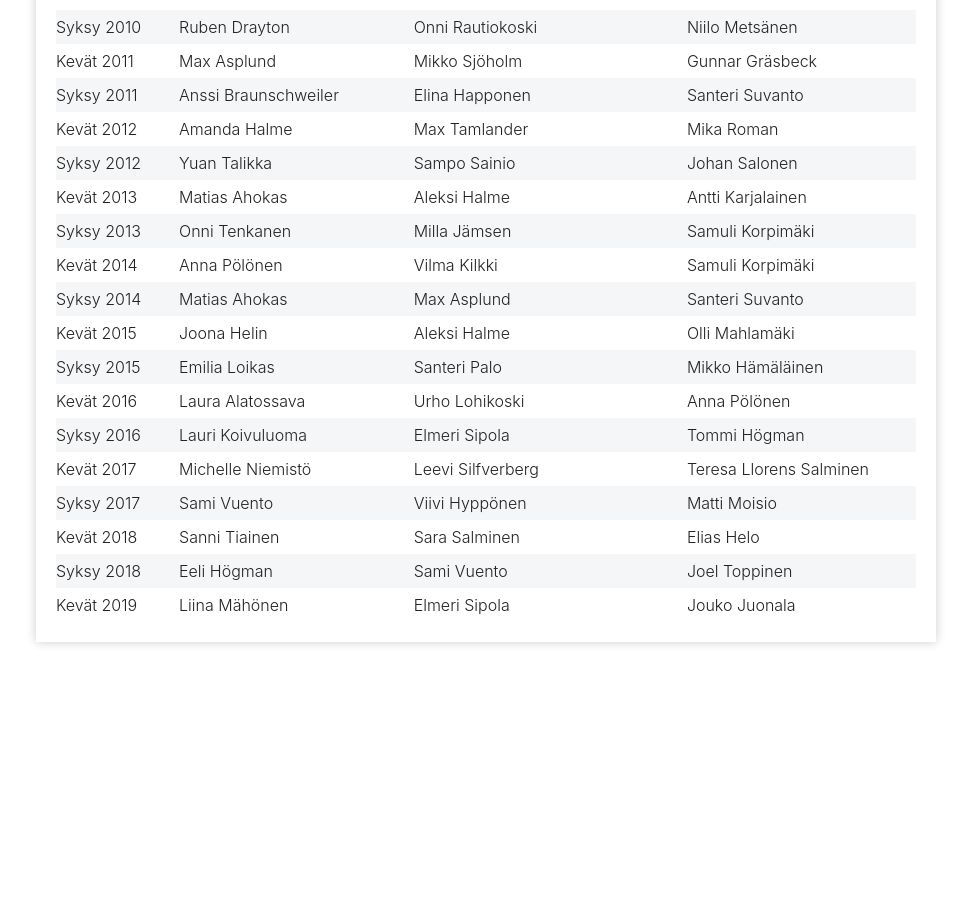
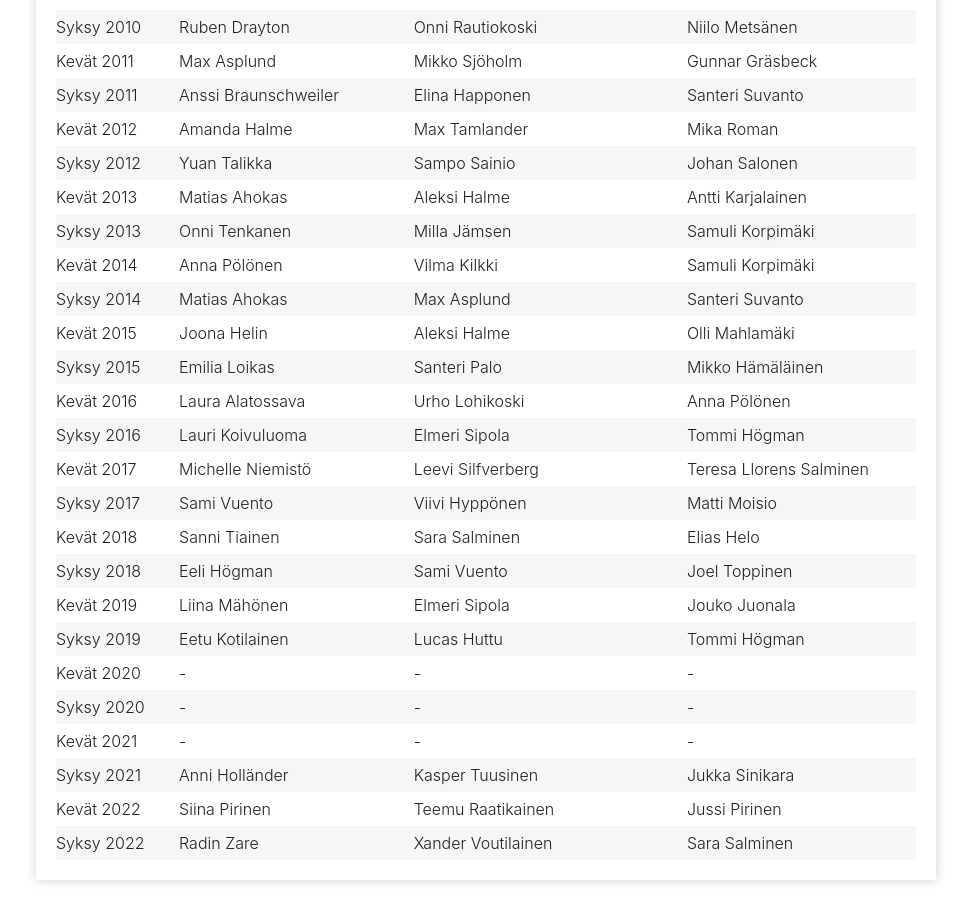
Before and after one commit to omahlama/eramiekkailu.fi, a Jekyll site: the page built from kauden-miekkailijat/index.md, in a window 1280 px wide and 900 px high, scrolled down 1636 px. Shown: the whole window, without its empty margins (154-1125 px from the left). Built offline with Jekyll 4.4.1, drawn with Linux system fonts in a browser that asks for light colours; nearby versions of some CDN libraries; before the commit the page ends 2298 px from its top, so only the background shows below that.

Commit message:
Palkinnonsaajat

```diff
--- a/kauden-miekkailijat/index.md
+++ b/kauden-miekkailijat/index.md
@@ -54,3 +54,10 @@
 | Kevät 2018 | Sanni Tiainen             | Sara Salminen                  | Elias Helo                 |
 | Syksy 2018 | Eeli Högman               | Sami Vuento                    | Joel Toppinen              |
 | Kevät 2019 | Liina Mähönen             | Elmeri Sipola                  | Jouko Juonala              |
+| Syksy 2019 | Eetu Kotilainen           | Lucas Huttu                    | Tommi Högman               |
+| Kevät 2020 | -                         | -                              | -                          |
+| Syksy 2020 | -                         | -                              | -                          |
+| Kevät 2021 | -                         | -                              | -                          |
+| Syksy 2021 | Anni Holländer            | Kasper Tuusinen                | Jukka Sinikara             |
+| Kevät 2022 | Siina Pirinen             | Teemu Raatikainen              | Jussi Pirinen              |
+| Syksy 2022 | Radin Zare                | Xander Voutilainen             | Sara Salminen              |
```
